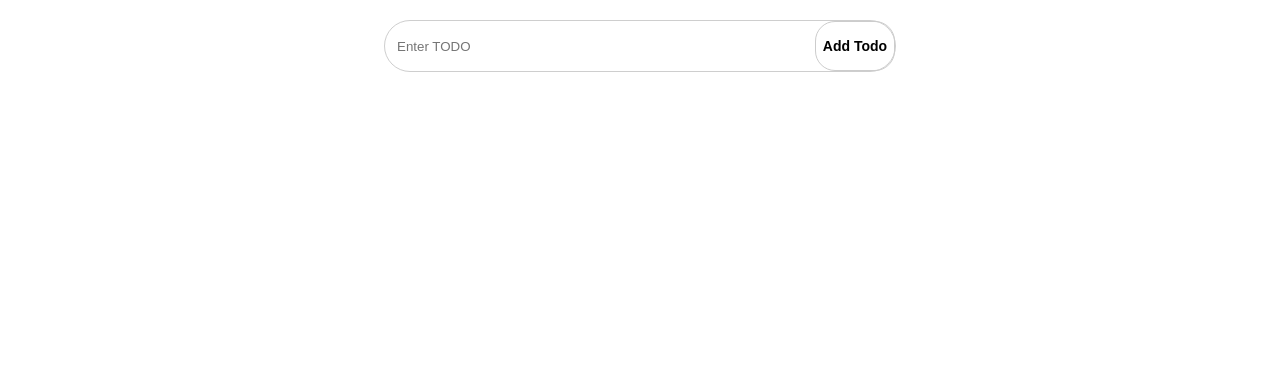
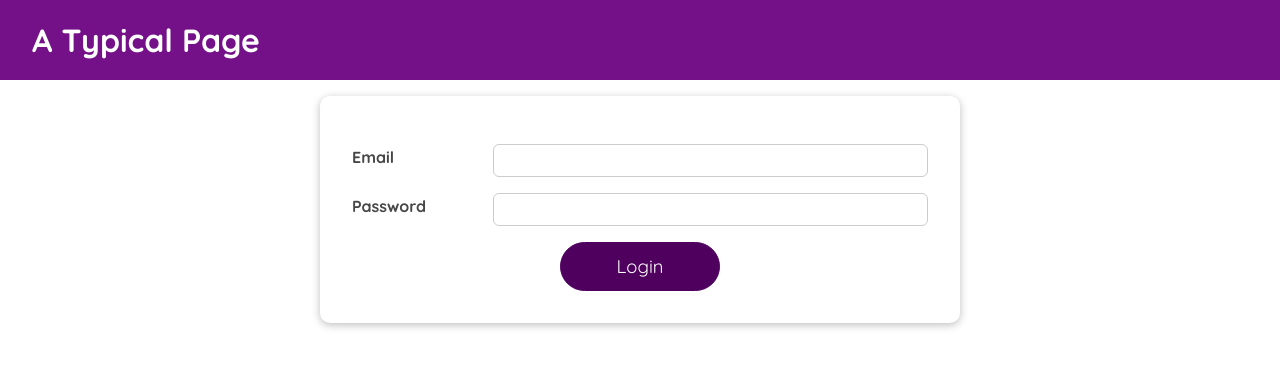
Before and after one commit to Hussain-Mehdi/React_Learning, a React (Create React App) app: page / in a window 1280 px wide. Shown: the top 368 px of the page. Built offline with nearby package versions, Linux system fonts and the light colour scheme.

Commit message:
had a look on useReducer() useRef() and useImperativeHandle() and modified the login form

```diff
--- a/src/App.js
+++ b/src/App.js
@@ -1,12 +1,12 @@
 // import logo from "./logo.svg";
 import "./App.css";
 // import ExpenseItem from "./components/Expenses/ExpenseItem";
-import { useEffect, useState } from "react";
-import React from 'react'
-import CounterApp from "./useReducer Tasks/CounterApp";
-import ToggleSwitch from "./useReducer Tasks/ToggleSwitch";
-import SignUpForm from "./useReducer Tasks/SignUpForm";
-import TodoApp from "./useReducer Tasks/TodoApp";
+// import React from 'react'
+// import CounterApp from "./useReducer Tasks/CounterApp";
+// import ToggleSwitch from "./useReducer Tasks/ToggleSwitch";
+// import SignUpForm from "./useReducer Tasks/SignUpForm";
+// import TodoApp from "./useReducer Tasks/TodoApp";
+// import ThemeChanger from "./useReducer Tasks/ThemeChanger";
 // import Expenses from "./components/Expenses/Expenses";
 // import CardContainer from "./components/Cards/CardContainer";
 // import NewExpense from "./components/New Expense/NewExpense";
@@ -23,9 +23,11 @@ import TodoApp from "./useReducer Tasks/TodoApp";
 // import UserList from "./Second Practice Project/UserList/UserList";
 // import ErrorModal from "./Second Practice Project/UI/ErrorModal";
 // import CircularAvatar from "./Second Practice Project/UI/CircularAvatar";
-// import MainHeader from './Side_Effect_Reference_Context_API/MainHeader/MainHeader'
-// import Login from './Side_Effect_Reference_Context_API/Login/Login'
-// import Home from './Side_Effect_Reference_Context_API/Home/Home'
+import MainHeader from "./Side_Effect_Reference_Context_API/MainHeader/MainHeader";
+import Login from "./Side_Effect_Reference_Context_API/Login/Login";
+import Home from "./Side_Effect_Reference_Context_API/Home/Home";
+import { useContext } from "react";
+import AuthContext, { AuthContextProvider } from "./store/auth-context";
 // import DataFetching from "./useEffect Tasks/DataFetching";
 // import MountUnMountComponent from "./useEffect Tasks/MountUnMountComponent";
 // import CounterApp from "./useEffect Tasks/CounterApp";
@@ -188,51 +190,33 @@ function App() {
   //   </div>
   // );
 
-  // const [isLoggedIn, setIsLoggedIn] = useState(false);
+  const ctx = useContext(AuthContext);
 
-  // useEffect(()=>{
-  //   if(localStorage.getItem("isLoggedIn")==='1')
-  //   {
-  //     setIsLoggedIn(true);
-  //   }
-  // },[])
-
-  // const loginHandler = (email, password) => {
-  //   // We should of course check email and password
-  //   // But it's just a dummy/ demo anyways
-  //   setIsLoggedIn(true);
-  //   localStorage.setItem("isLoggedIn","1");
-  // };
-
-  // const logoutHandler = () => {
-  //   localStorage.removeItem('isLoggedIn')
-  //   setIsLoggedIn(false);
-  // };
-
-  // return (
-  //   <React.Fragment>
-  //     <MainHeader isAuthenticated={isLoggedIn} onLogout={logoutHandler} />
-  //     <main>
-  //       {!isLoggedIn && <Login onLogin={loginHandler} />}
-  //       {isLoggedIn && <Home onLogout={logoutHandler} />}
-  //     </main>
-  //   </React.Fragment>
-  // );
-
-  return(
+  return (
     <>
-    {/* <DataFetching/> */}
-    {/* <MountUnMountComponent/> */}
-    {/* <CounterApp/> */}
-    {/* <CleanUpFucntion/> */}
-    {/* <ConditionalEffect/> */}
-    {/* <DependentDataFetching/> */}
-    {/* <WebSocketDemo/> */}
-    {/* <CounterApp/> */}
-    {/* <ToggleSwitch/>                                                                  */}
-    {/* <SignUpForm/> */}
-    <TodoApp/>
+      <MainHeader />
+      <main>
+        {!ctx.isLoggedIn && <Login />}
+        {ctx.isLoggedIn && <Home />}
+      </main>
     </>
   );
+
+  // return(
+  //   <>
+  //   {/* <DataFetching/> */}
+  //   {/* <MountUnMountComponent/> */}
+  //   {/* <CounterApp/> */}
+  //   {/* <CleanUpFucntion/> */}
+  //   {/* <ConditionalEffect/> */}
+  //   {/* <DependentDataFetching/> */}
+  //   {/* <WebSocketDemo/> */}
+  //   {/* <CounterApp/> */}
+  //   {/* <ToggleSwitch/>                                                                  */}
+  //   {/* <SignUpForm/> */}
+  //   {/* <TodoApp/> */}
+  //   {/* <ThemeChanger/> */}
+  //   </>
+  // );
 }
 export default App;
--- a/src/Side_Effect_Reference_Context_API/Home/Home.js
+++ b/src/Side_Effect_Reference_Context_API/Home/Home.js
@@ -1,12 +1,14 @@
-import React from 'react';
+import React, { useContext } from 'react';
 
 import Card from '../UI/Card/Card';
 import classes from './Home.module.css';
+import AuthContext from '../../store/auth-context';
 
-const Home = (props) => {
+const Home = () => {
   return (
     <Card className={classes.home}>
       <h1>Welcome back!</h1>
+
     </Card>
   );
 };
--- a/src/Side_Effect_Reference_Context_API/Login/Login.js
+++ b/src/Side_Effect_Reference_Context_API/Login/Login.js
@@ -1,8 +1,11 @@
-import React, { useEffect, useState } from "react";
+import React, { useContext, useEffect, useState } from "react";
 
 import Card from "../UI/Card/Card";
 import classes from "./Login.module.css";
 import Button from "../UI/Button/Button";
+import AuthContext from "../../store/auth-context";
+import Input from "../UI/Input/Input";
+import { useRef } from "react";
 
 const Login = (props) => {
   const [enteredEmail, setEnteredEmail] = useState("");
@@ -11,16 +14,18 @@ const Login = (props) => {
   const [passwordIsValid, setPasswordIsValid] = useState();
   const [formIsValid, setFormIsValid] = useState(false);
 
+  const authContext = useContext(AuthContext);
+
   useEffect(() => {
-    const timmerHandler=setTimeout(() => {
+    const timmerHandler = setTimeout(() => {
       console.log("Checking validity after time");
       setFormIsValid(
         enteredEmail.includes("@") && enteredPassword.trim().length > 6
       );
     }, 500);
-    return ()=>{
-      clearTimeout(timmerHandler)
-    }
+    return () => {
+      clearTimeout(timmerHandler);
+    };
   }, [enteredEmail, enteredPassword]);
 
   const emailChangeHandler = (event) => {
@@ -47,44 +52,47 @@ const Login = (props) => {
     setPasswordIsValid(enteredPassword.trim().length > 6);
   };
 
+  const emailInputRef=useRef();
+  const passwordInputRef = useRef();
+
   const submitHandler = (event) => {
     event.preventDefault();
-    props.onLogin(enteredEmail, enteredPassword);
+    if (formIsValid) {
+      authContext.onLogin(enteredEmail, enteredPassword);
+    } else if (!emailIsValid) {
+      emailInputRef.current.focus();
+    } else {
+      passwordInputRef.current.focus();
+
+    }
   };
 
   return (
     <Card className={classes.login}>
       <form onSubmit={submitHandler}>
-        <div
-          className={`${classes.control} ${
-            emailIsValid === false ? classes.invalid : ""
-          }`}
-        >
-          <label htmlFor="email">E-Mail</label>
-          <input
+        <Input
+        ref={emailInputRef}
           type="email"
           id="email"
+          label="Email"
+          isValid={validateEmailHandler}
           value={enteredEmail}
           onChange={emailChangeHandler}
           onBlur={validateEmailHandler}
         />
-        </div>
-        <div
-          className={`${classes.control} ${
-            passwordIsValid === false ? classes.invalid : ""
-          }`}
-        >
-          <label htmlFor="password">Password</label>
-          <input
+
+        <Input
+        ref={passwordInputRef}
           type="password"
           id="password"
+          label="Password"
+          isValid={validatePasswordHandler}
           value={enteredPassword}
           onChange={passwordChangeHandler}
           onBlur={validatePasswordHandler}
         />
-        </div>
         <div className={classes.actions}>
-          <Button type="submit" className={classes.btn} disabled={!formIsValid}>
+          <Button type="submit" className={classes.btn}>
             Login
           </Button>
         </div>
--- a/src/Side_Effect_Reference_Context_API/MainHeader/MainHeader.js
+++ b/src/Side_Effect_Reference_Context_API/MainHeader/MainHeader.js
@@ -7,7 +7,7 @@ const MainHeader = (props) => {
   return (
     <header className={classes['main-header']}>
       <h1>A Typical Page</h1>
-      <Navigation isLoggedIn={props.isAuthenticated} onLogout={props.onLogout} />
+      <Navigation/>
     </header>
   );
 };
--- a/src/Side_Effect_Reference_Context_API/MainHeader/Navigation.js
+++ b/src/Side_Effect_Reference_Context_API/MainHeader/Navigation.js
@@ -1,29 +1,34 @@
-import React from 'react';
+import React, { useContext } from "react";
 
-import classes from './Navigation.module.css';
+import classes from "./Navigation.module.css";
+import AuthContext from "../../store/auth-context";
 
-const Navigation = (props) => {
+const Navigation = () => {
+
+  const ctx = useContext(AuthContext)
   return (
+
           <nav className={classes.nav}>
           <ul>
-        {props.isLoggedIn && (
+            {ctx.isLoggedIn && (
               <li>
                 <a href="/">Users</a>
               </li>
             )}
-        {props.isLoggedIn && (
+            {ctx.isLoggedIn && (
               <li>
                 <a href="/">Admin</a>
               </li>
             )}
-        {props.isLoggedIn && (
+            {ctx.isLoggedIn && (
               <li>
-            <button onClick={props.onLogout}>Logout</button>
+                <button onClick={ctx.onLogout}>Logout</button>
               </li>
             )}
           </ul>
         </nav>
-  );
+        )
+
 };
 
 export default Navigation;
--- /dev/null
+++ b/src/Side_Effect_Reference_Context_API/UI/Input/Input.jsx
@@ -0,0 +1,36 @@
+import React, { useRef, useEffect,useImperativeHandle } from "react";
+import classes from "./Input.module.css";
+
+const Input = React.forwardRef((props, ref) => {
+  const inputRef = useRef();
+
+  const activate = () => {
+    inputRef.current.focus();
+  };
+
+useImperativeHandle(ref,()=>{
+  return {
+    focus:activate
+  }
+})
+
+  return (
+    <div
+      className={`${classes.control} ${
+        props.isValid === false ? classes.invalid : ""
+      }`}
+    >
+      <label htmlFor={props.id}>{props.label}</label>
+      <input
+        ref={inputRef}
+        type={props.type}
+        id={props.id}
+        value={props.value}
+        onChange={props.onChange}
+        onBlur={props.onBlur}
+      />
+    </div>
+  );
+});
+
+export default Input;
--- /dev/null
+++ b/src/Side_Effect_Reference_Context_API/UI/Input/Input.module.css
@@ -0,0 +1,52 @@
+.login {
+    width: 90%;
+    max-width: 40rem;
+    margin: 2rem auto;
+    padding: 2rem;
+  }
+
+
+.control {
+  margin: 1rem 0;
+  display: flex;
+  align-items: stretch;
+  flex-direction: column;
+}
+
+.control label,
+.control input {
+  display: block;
+}
+
+.control label {
+  font-weight: bold;
+  flex: 1;
+  color: #464646;
+  margin-bottom: 0.5rem;
+}
+
+.control input {
+  flex: 3;
+  font: inherit;
+  padding: 0.35rem 0.35rem;
+  border-radius: 6px;
+  border: 1px solid #ccc;
+}
+
+.control input:focus {
+  outline: none;
+  border-color: #4f005f;
+  background: #f6dbfc;
+}
+
+.control.invalid input {
+  border-color: red;
+  background: #fbdada;
+}
+
+@media (min-width: 768px) {
+  .control {
+    align-items: center;
+    flex-direction: row;
+  }
+}
--- a/src/index.js
+++ b/src/index.js
@@ -3,12 +3,16 @@ import ReactDOM from 'react-dom/client';
 import './index.css';
 import App from './App';
 import reportWebVitals from './reportWebVitals';
+import { AuthContextProvider } from './store/auth-context';
 
 const root = ReactDOM.createRoot(document.getElementById('root'));
 root.render(
-  <React.StrictMode>
+  <AuthContextProvider>
+      <React.StrictMode>
     <App />
   </React.StrictMode>
+  </AuthContextProvider>
+
 );
 
 // If you want to start measuring performance in your app, pass a function
--- /dev/null
+++ b/src/store/auth-context.js
@@ -0,0 +1,41 @@
+import React, { useState, useEffect } from "react";
+
+const AuthContext = React.createContext({
+  isLoggedIn: false,
+  onLogout: () => {},
+  onLogin: (email, password) => {},
+});
+
+export const AuthContextProvider = (props) => {
+  const [isLoggedIn, setIsLoggedIn] = useState(false);
+
+  useEffect(() => {
+    if (localStorage.getItem("isLoggedIn") === "1") {
+      setIsLoggedIn(true);
+    }
+  }, []);
+
+  const logoutHandler = () => {
+    setIsLoggedIn(false);
+    localStorage.removeItem("isLoggedIn");
+  };
+
+  const loginHandler = () => {
+    setIsLoggedIn(true);
+    localStorage.setItem("isLoggedIn", "1");
+  };
+
+  return (
+    <AuthContext.Provider
+      value={{
+        isLoggedIn: isLoggedIn,
+        onLogout: logoutHandler,
+        onLogin: loginHandler,
+      }}
+    >
+      {props.children}
+    </AuthContext.Provider>
+  );
+};
+
+export default AuthContext;
--- /dev/null
+++ b/src/useReducer Tasks/ThemeChanger.css
@@ -0,0 +1,9 @@
+.dark__theme {
+  background-color: black;
+  color: white;
+}
+
+.light__theme {
+  background-color: white;
+  color: black;
+}
--- /dev/null
+++ b/src/useReducer Tasks/ThemeChanger.jsx
@@ -0,0 +1,52 @@
+import React, { useEffect, useReducer } from "react";
+import "./ThemeChanger.css";
+const reducer = (state, action) => {
+  switch (action.type) {
+    case "SWITCH_THEME":
+      return {
+        ...state,
+        theme: !state.theme,
+      };
+
+    default:
+      break;
+  }
+};
+
+const initialState = {
+  theme: false,
+};
+
+export default function ThemeChanger() {
+  const [state, dispatch] = useReducer(reducer, initialState);
+
+
+  useEffect(()=>{
+    if(state.theme)
+    {
+        document.body.style.backgroundColor='black';
+        document.body.style.color='white';
+
+    }
+    else{
+        document.body.style.backgroundColor='white';
+        document.body.style.color='black';
+        document.body.style.height='100rem'
+        document.body.style.width='100%'
+    }
+  },[state.theme])
+
+  const themeHandler = () => {
+    dispatch({
+      type: "SWITCH_THEME",
+    });
+    console.log(state);
+  };
+
+  return (
+    <div>
+
+      <button onClick={themeHandler}>Change Theme</button>
+    </div>
+  );
+}
```
Lines whose indentation alone changed are shown as unchanged.
